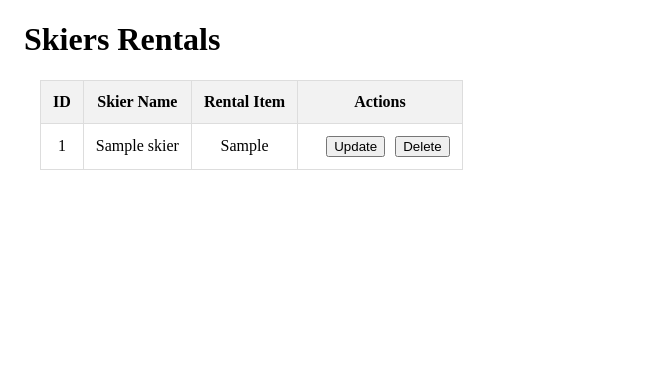
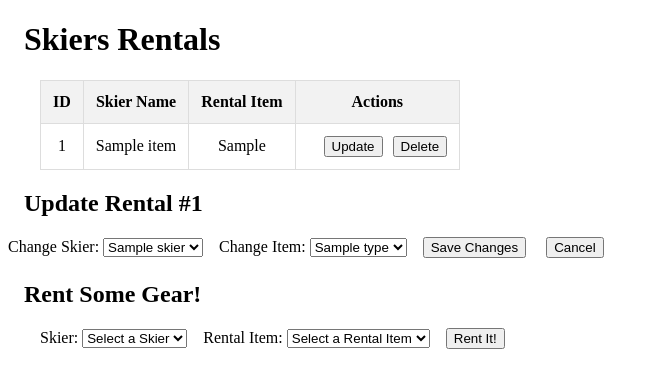
Before and after one commit to greemich-bot/FrontRange, a Flask app: template templates/skiersrentals.j2 in a window 1280 px wide. Shown: the part 58-446 px from the top of the page, without its empty margins (0-659 px from the left). Run offline with Flask 3, Linux system fonts and the light colour scheme; the template is opened without the code that fills it: most values are stand-ins (such as "Sample title", 1, 10 or a date in 2020).

Commit message:
added skiersRentals update and create

```diff
--- a/app.py
+++ b/app.py
@@ -1,12 +1,12 @@
 # ########################################
 # ########## SETUP
 
-from tokenize import Name
+
 
 from flask import Flask, render_template, request, redirect
 import database.db_connector as db
 
-PORT = 8085
+PORT = 8089
 
 app = Flask(__name__)
 
@@ -449,25 +449,6 @@ def delete_skierslifts():
         if "dbConnection" in locals() and dbConnection:
             dbConnection.close()
 
-################ delete skiersrentals ###########
-@app.route("/skiersrentals/delete", methods=["POST"])
-def delete_skiersrentals():
-    try:
-        dbConnection = db.connectDB()
-        cursor = dbConnection.cursor()
-
-        sr_id = request.form["delete_skiersrentals_id"]
-
-        cursor.execute("CALL sp_DeleteSkiersRentals(%s);", (sr_id,))
-        dbConnection.commit()
-
-        print(f"DELETE skiersrentals. ID: {sr_id}")
-
-        return redirect("/skiersrentals")
-
-    finally:
-        if "dbConnection" in locals() and dbConnection:
-            dbConnection.close()
 
 
 
@@ -674,51 +655,126 @@ def delete_rentalinventory():
 # --------------------------------------------------------------------------------------------------
 @app.route("/skiersrentals", methods=["GET"])
 def skiersrentals():
+    dbConnection = None
     try:
         dbConnection = db.connectDB()
-        # The query MUST match the aliases used in your .j2 template
-        query = """
-            SELECT
-                SkiersRentals.SkiersRentalsID,
-                Skiers.Name AS SkierName,
-                RentalInventory.Type AS ItemType
+
+        # 1. Standard queries for the table and dropdowns
+        query_main = """
+            SELECT SkiersRentals.SkiersRentalsID, Skiers.Name AS SkierName, RentalInventory.Type AS ItemType
             FROM SkiersRentals
-            JOIN Skiers ON SkiersRentals.Skiers_SkierID = Skiers.SkierID
-            JOIN RentalInventory ON SkiersRentals.RentalInventory_RentalID = RentalInventory.RentalID;
+            JOIN Skiers ON Skiers_SkierID = SkierID
+            JOIN RentalInventory ON RentalInventory_RentalID = RentalID;
         """
-        result = db.query(dbConnection, query).fetchall()
-        return render_template("skiersrentals.j2", skiersrentals=result)
+        results = db.query(dbConnection, query_main).fetchall()
+        skiers_list = db.query(dbConnection, "SELECT SkierID, Name FROM Skiers;").fetchall()
+        items_list = db.query(dbConnection, "SELECT RentalID, Type FROM RentalInventory;").fetchall()
+
+        # 2. Check if a specific ID was passed for updating (e.g., /skiersrentals?id=5)
+        rental_to_update = None
+        target_id = request.args.get('id')
+
+        if target_id:
+            # Fetch the specific record to pre-fill the update form
+            query_single = "SELECT * FROM SkiersRentals WHERE SkiersRentalsID = %s;"
+            rental_to_update = db.query(dbConnection, query_single, (target_id,)).fetchone()
+
+        return render_template("skiersrentals.j2",
+                               skiersrentals=results,
+                               skiers=skiers_list,
+                               rentals=items_list,
+                               rental=rental_to_update) # This prevents the 'undefined' error
+    finally:
+        if dbConnection:
+            dbConnection.close()
+
+
+# --- CREATE ROUTE ---
+@app.route("/skiersrentals/create", methods=["POST"])
+def create_skiersrentals():
+    dbConnection = None
+    try:
+        dbConnection = db.connectDB()
+        cursor = dbConnection.cursor()
+
+        s_id = request.form["create_skier_skierId"]
+        r_id = request.form["create_rental_rentalId"]
+
+        # Call procedure with OUT parameter
+        cursor.execute("CALL sp_CreateSkiersRentals(%s, %s, @sr_id);", (s_id, r_id))
+
+        # Clear cursor to prevent "Commands out of sync" error
+        while cursor.nextset():
+            pass
+
+        dbConnection.commit()
+        return redirect("/skiersrentals")
     except Exception as e:
-        print(f"Error: {e}")
-        return "An error occurred while executing the database queries.", 500
+        print(f"CREATE ERROR: {e}")
+        return "Failed to create rental.", 500
     finally:
-        if "dbConnection" in locals():
+        if dbConnection:
+            dbConnection.close()
+
+
+@app.route("/skiersrentals/update", methods=["POST"])
+def update_skiersrentals():
+    dbConnection = None
+    try:
+        dbConnection = db.connectDB()
+        cursor = dbConnection.cursor()
+
+        # 1. Capture the IDs from the form
+        # 'update_rental_id' is usually a hidden input in your edit form
+        rental_id = request.form["update_rental_id"]
+        skier_id = request.form["update_skier_id"]
+        item_id = request.form["update_item_id"]
+
+        # 2. Call the Update Stored Procedure
+        cursor.execute(
+            "CALL sp_UpdateSkiersRentals(%s, %s, %s);",
+            (rental_id, skier_id, item_id)
+        )
+
+        # Clear cursor and commit
+        while cursor.nextset():
+            pass
+        dbConnection.commit()
+
+        print(f"Successfully updated Rental ID: {rental_id}")
+        return redirect("/skiersrentals")
+
+    except Exception as e:
+        print(f"UPDATE ERROR: {e}")
+        return f"Update failed: {e}", 500
+
+    finally:
+        if dbConnection:
             dbConnection.close()
 
 
 
 
 
-@app.route('/edit_rental/<int:rental_id>', methods=['GET', 'POST'])
-def edit_rental(rental_id):
-    dbConnection = db.connectDB()
+################ delete skiersrentals ###########
+@app.route("/skiersrentals/delete", methods=["POST"])
+def delete_skiersrentals():
+    try:
+        dbConnection = db.connectDB()
+        cursor = dbConnection.cursor()
 
-    if request.method == 'GET':
-        # Fetch the specific rental to pre-populate the form
-        query = "SELECT * FROM SkiersRentals WHERE SkiersRentalsID = %s;"
-        rental_data = db.query(dbConnection, query, (rental_id,)).fetchone()
-        return render_template('edit_rental.j2', rental=rental_data)
+        sr_id = request.form["delete_skiersrentals_id"]
 
-    if request.method == 'POST':
-        # Get data from the submitted form
-        skier_id = request.form['skier_id']
-        inventory_id = request.form['inventory_id']
+        cursor.execute("CALL sp_DeleteSkiersRentals(%s);", (sr_id,))
+        dbConnection.commit()
 
-        # Execute the update
-        query = "UPDATE SkiersRentals SET Skiers_SkierID = %s, RentalInventory_RentalID = %s WHERE SkiersRentalsID = %s;"
-        db.query(dbConnection, query, (skier_id, inventory_id, rental_id))
+        print(f"DELETE skiersrentals. ID: {sr_id}")
 
         return redirect("/skiersrentals")
+
+    finally:
+        if "dbConnection" in locals() and dbConnection:
+            dbConnection.close()
 
 
 # --------------------------------------------------------------------------------------------------
--- a/templates/skiersrentals.j2
+++ b/templates/skiersrentals.j2
@@ -14,23 +14,24 @@
     </thead>
 
     <tbody>
-        {% for skier in skiersrentals %}
+        {% for item in skiersrentals %}
         <tr>
-            <td>{{ skier.SkiersRentalsID }}</td>
-            <td>{{ skier.SkierName }}</td>
-            <td>{{ skier.ItemType }}</td>
+            <!-- Using . notation or ['key'] based on your connector -->
+            <td>{{ item.SkiersRentalsID or item['SkiersRentalsID'] }}</td>
+            <td>{{ item.SkierName or item['SkierName'] }}</td>
+            <td>{{ item.ItemType or item['ItemType'] }}</td>
             <td>
                 <div style="display: flex; gap: 10px;">
                     <!-- Update Button -->
-                    <a href="{{ url_for('edit_rental', rental_id=skier.SkiersRentalsID) }}">
+                    <a href="{{ url_for('skiersrentals', id=item.SkiersRentalsID) }}">
                         <button type="button">Update</button>
                     </a>
 
                     <!-- Delete Form -->
-                    <form method="POST" action="/skiersrentals/delete">
-                    <input type="hidden" name="delete_skiersrentals_id" value="{{ skier.SkiersRentalsID }}">
-                    <button type="submit">Delete</button>
-            </form>
+                    <form method="POST" action="/skiersrentals/delete" style="margin:0;">
+                        <input type="hidden" name="delete_skiersrentals_id" value="{{ item.SkiersRentalsID or item['SkiersRentalsID'] }}">
+                        <button type="submit" onclick="return confirm('Are you sure?')">Delete</button>
+                    </form>
                 </div>
             </td>
         </tr>
@@ -42,4 +43,63 @@
     </tbody>
 </table>
 
+{% if rental %}
+<h2>Update Rental #{{ rental.SkiersRentalsID or rental[0] }}</h2>
+    <form action="/skiersrentals/update" method="POST">
+        <!-- Hidden PK so the SP knows which row to change -->
+        <input type="hidden" name="update_rental_id" value="{{ rental.SkiersRentalsID or rental[0] }}">
+
+        <label>Change Skier:</label>
+        <select name="update_skier_id">
+            {% for s in skiers %}
+                <!-- Auto-select the current skier -->
+                <option value="{{ s.SkierID or s[0] }}"
+                    {% if (s.SkierID or s[0]) == (rental.Skiers_SkierID or rental[1]) %}selected{% endif %}>
+                    {{ s.Name or s[1] }}
+                </option>
+            {% endfor %}
+        </select>
+
+        <label>Change Item:</label>
+        <select name="update_item_id">
+            {% for r in rentals %}
+                <!-- Auto-select the current item -->
+                <option value="{{ r.RentalID or r[0] }}"
+                    {% if (r.RentalID or r[0]) == (rental.RentalInventory_RentalID or rental[2]) %}selected{% endif %}>
+                    {{ r.Type or r[1] }}
+                </option>
+            {% endfor %}
+        </select>
+
+        <button type="submit">Save Changes</button>
+        <a href="{{ url_for('skiersrentals') }}"><button type="button">Cancel</button></a>
+    </form>
+{% endif %}
+
+
+
+<h2>Rent Some Gear!</h2>
+<form class="cuForm" id="add_skiersrentals_form" action="/skiersrentals/create" method="POST">
+
+    <label for="create_skier_skierId">Skier: </label>
+    <select name="create_skier_skierId" id="create_skier_skierId" required>
+        <option value="" disabled selected>Select a Skier</option>
+        {% for s in skiers %}
+        <option value="{{ s.SkierID or s['SkierID'] }}">{{ s.Name or s['Name'] }}</option>
+        {% endfor %}
+    </select>
+
+    <label for="create_rental_rentalId">Rental Item: </label>
+    <select name="create_rental_rentalId" id="create_rental_rentalId" required>
+        <option value="" disabled selected>Select a Rental Item</option>
+        {% for r in rentals %}
+        <option value="{{ r.RentalID or r['RentalID'] }}">{{ r.Type or r['Type'] }}</option>
+        {% endfor %}
+    </select>
+
+    <input type="submit" value="Rent It!">
+</form>
+
+
+
 {% endblock %}
```
Also changed, not shown: database/PL.sql (+40 -0 lines).
